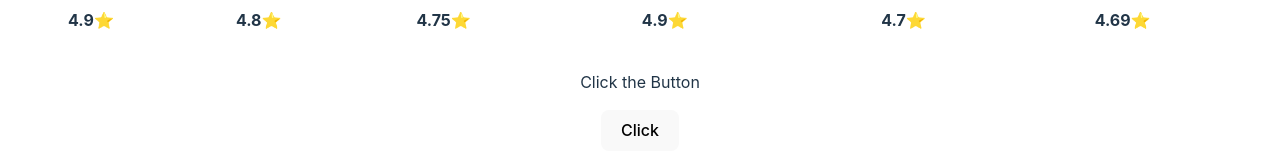
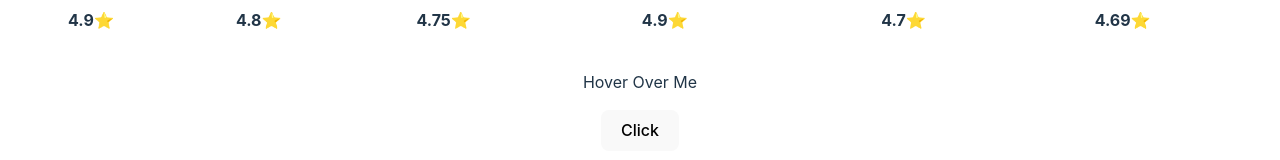
Before and after one commit to bbangwon/first-react-app, a React (Vite) app: page / in a window 1280 px wide. Shown: the part 401-561 px from the top of the page. Built offline with nearby package versions, Linux system fonts and the light colour scheme.

Commit message:
클릭외 이벤트

```diff
--- a/src/Clicker.jsx
+++ b/src/Clicker.jsx
@@ -1,11 +1,15 @@
 function handleClick(){
     console.log("Button Clicked");
+}
+
+function handleHover(){
+    console.log("Hovered");
 }
 
 export default function Clicker(){
     return (
         <div>
-            <p>Click the Button</p>
+            <p onMouseOver={handleHover}>Hover Over Me</p>
             <button onClick={handleClick}>Click</button>
         </div>
     );
```
